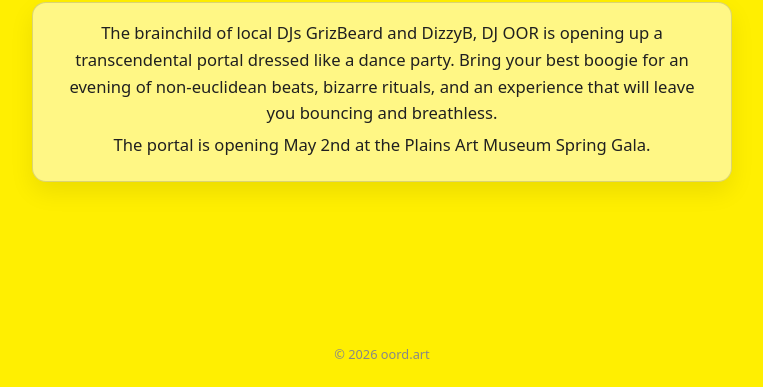
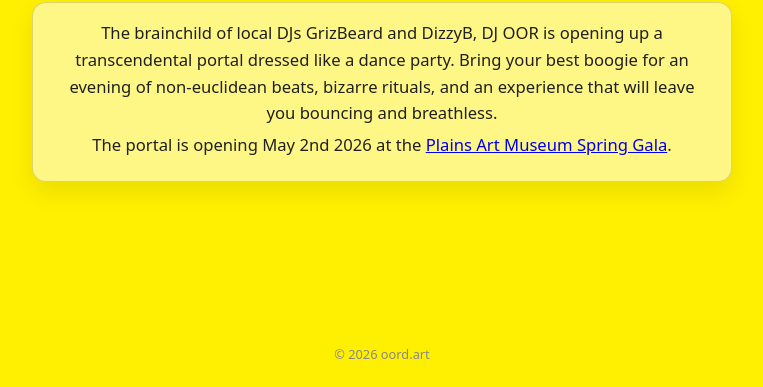
Before and after one commit to booherbg/oord.art, a plain HTML site: page index.html in a window 1280 px wide. Shown: the part 413-800 px from the top of the page, without its empty margins (258-1021 px from the left). Drawn offline with Linux system fonts and the light colour scheme.

Commit message:
quick update

```diff
--- a/index.html
+++ b/index.html
@@ -20,7 +20,7 @@
           bizarre rituals, and an experience that will leave you bouncing and breathless.
         </p>
         <p>
-          The portal is opening May 2nd at the Plains Art Museum Spring Gala.
+          The portal is opening May 2nd 2026 at the <a href="https://plainsart.org/events/spring-gala-2026-nightmare-at-the-museum/">Plains Art Museum Spring Gala</a>.
         </p>
       </section>
       <audio id="opening-ritual-audio" loop autoplay preload="auto" hidden aria-hidden="true">
```
